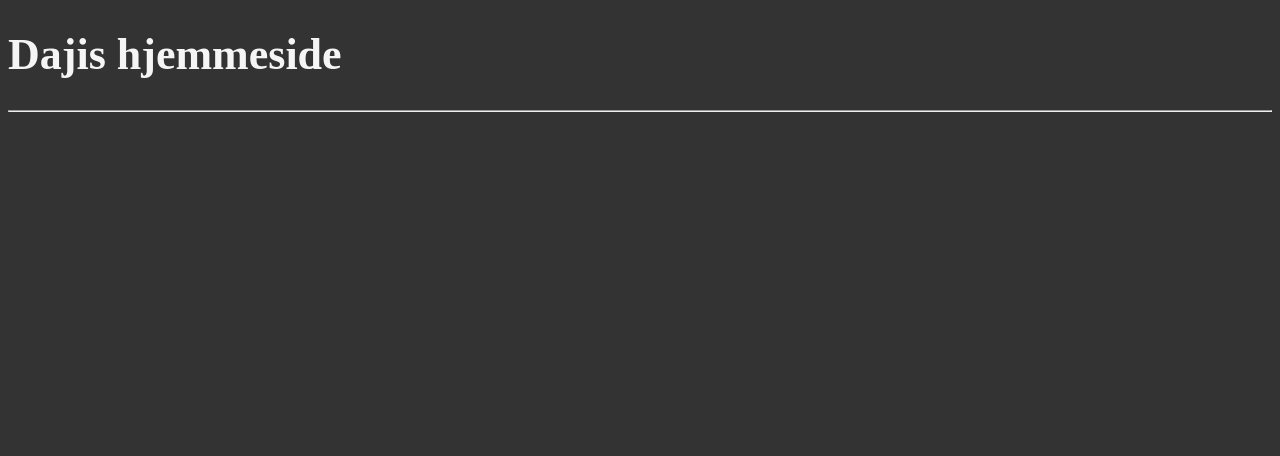
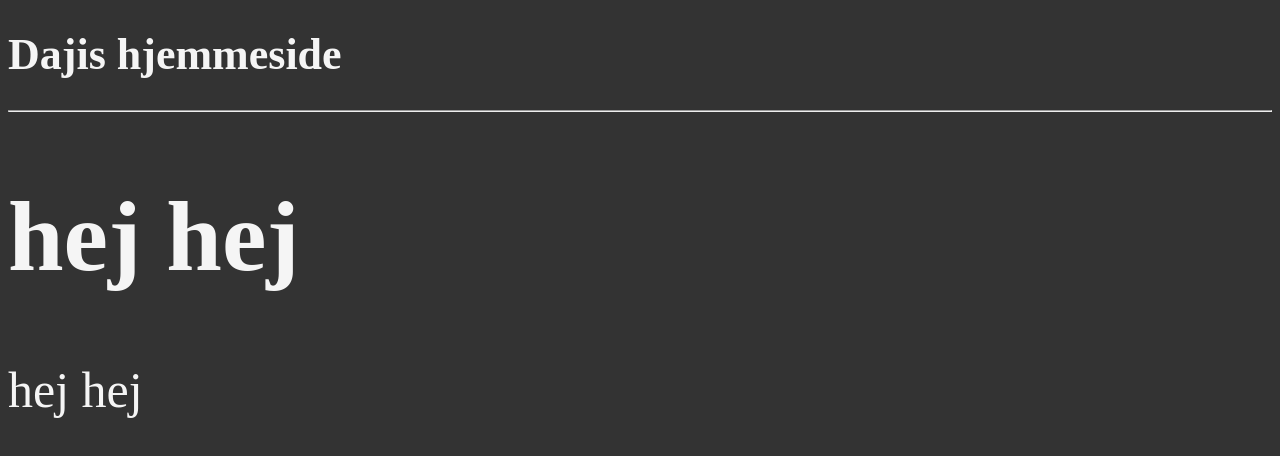
Before and after one commit to genieatwork/CSS_Tutorial, a plain HTML site: page index.html in a window 1280 px wide. Drawn offline with Linux system fonts and the light colour scheme.

Commit message:
index_update

```diff
--- a/index.html
+++ b/index.html
@@ -15,6 +15,9 @@
 
 </body>
 <footer>
-
+    <h1 >hej hej</h1>
+    <p>
+        hej hej
+    </p>
 </footer>
 </html>
--- a/style.css
+++ b/style.css
@@ -1,12 +1,13 @@
-html{
-    font-size: 22px;
-}
-
 
 
 body{
+    font-size: 22px;
     background-color: #333;
     color: whitesmoke;
+}
+
+footer{
+    font-size: 50px;
 }
 a{
     color: white;
```
